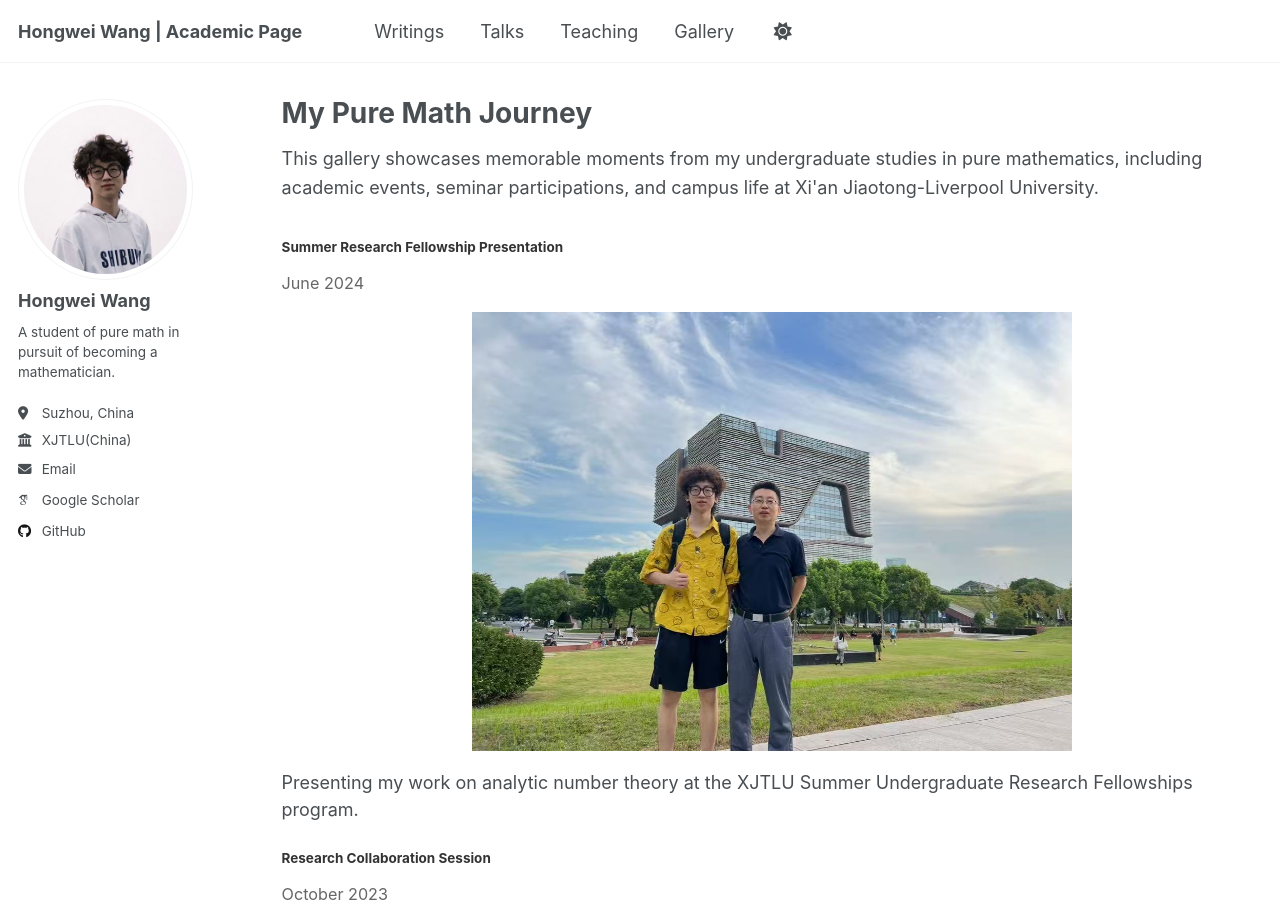
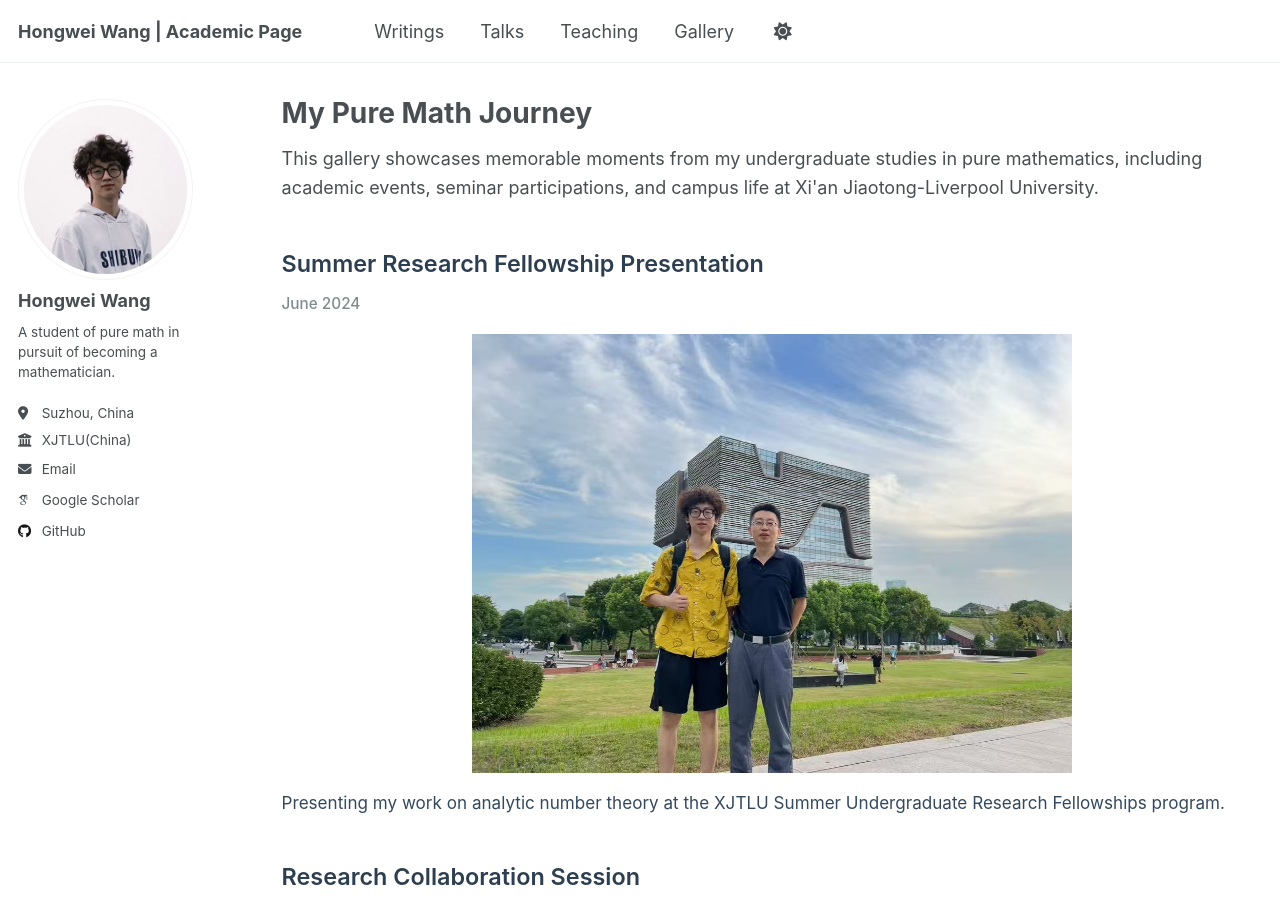
Before and after one commit to WangHongWei-AcademicPage/WangHongWei-AcademicPage.github.io, a Jekyll site: the page built from _pages/gallery.html, in a window 1280 px wide and 900 px high. Built offline with Jekyll 4.4.1, drawn with Linux system fonts in a browser that asks for light colours; some web fonts are replaced; a script that is not in the unit is left out.

Commit message:
Update gallery.html

```diff
--- a/_pages/gallery.html
+++ b/_pages/gallery.html
@@ -9,16 +9,16 @@ author_profile: true
 
 <div class="gallery">
   <div class="gallery-item">
-    <h4 style="margin-bottom: 0.5em; color: #333;">Summer Research Fellowship Presentation</h4>
-    <p style="margin-bottom: 1em; color: #666; font-size: 0.9em;">June 2024</p>
+    <h3 style="margin-bottom: 0.3em; color: #2c3e50; font-size: 1.3em; font-weight: 600;">Summer Research Fellowship Presentation</h3>
+    <p style="margin-bottom: 1.2em; color: #7f8c8d; font-size: 0.85em; font-weight: 500;">June 2024</p>
     <img src="../assets/start_1.png" alt="Presenting research at summer fellowship" style="max-width: 600px; width: 100%; height: auto; display: block; margin: 0 auto;">
-    <p>Presenting my work on analytic number theory at the XJTLU Summer Undergraduate Research Fellowships program.</p>
+    <p style="margin-top: 1em; color: #34495e; font-size: 0.95em; line-height: 1.5;">Presenting my work on analytic number theory at the XJTLU Summer Undergraduate Research Fellowships program.</p>
   </div>
 
   <div class="gallery-item">
-    <h4 style="margin-bottom: 0.5em; color: #333;">Research Collaboration Session</h4>
-    <p style="margin-bottom: 1em; color: #666; font-size: 0.9em;">October 2023</p>
+    <h3 style="margin-bottom: 0.3em; color: #2c3e50; font-size: 1.3em; font-weight: 600;">Research Collaboration Session</h3>
+    <p style="margin-bottom: 1.2em; color: #7f8c8d; font-size: 0.85em; font-weight: 500;">October 2023</p>
     <img src="../assets/pang.png" alt="Working with Professor Pang on astronomy research" style="max-width: 600px; width: 100%; height: auto; display: block; margin: 0 auto;">
-    <p>Collaborating with Professor Xiaoying Pang on data-driven analysis of stellar cluster formation using Gaia DR3 data.</p>
+    <p style="margin-top: 1em; color: #34495e; font-size: 0.95em; line-height: 1.5;">Collaborating with Professor Xiaoying Pang on data-driven analysis of stellar cluster formation using Gaia DR3 data.</p>
   </div>
 </div>
```
